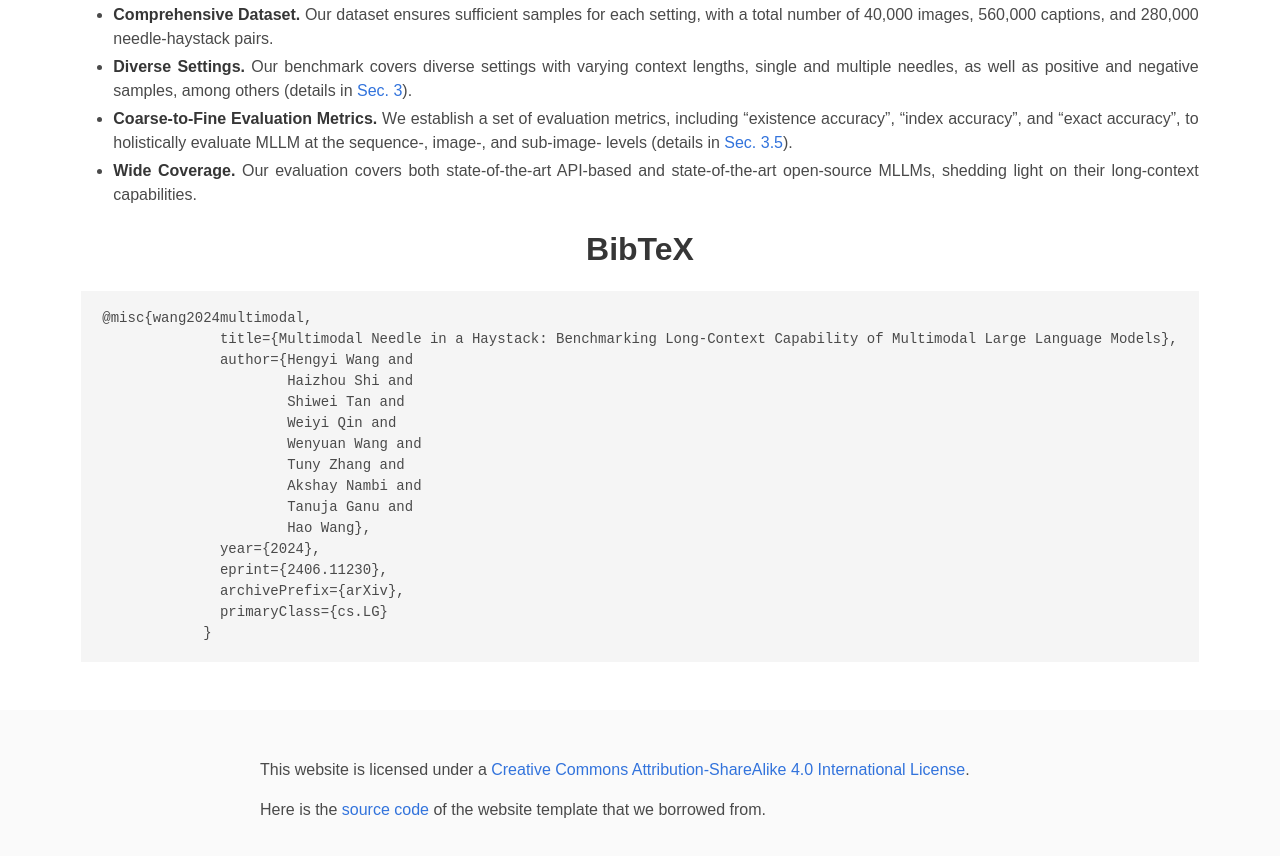
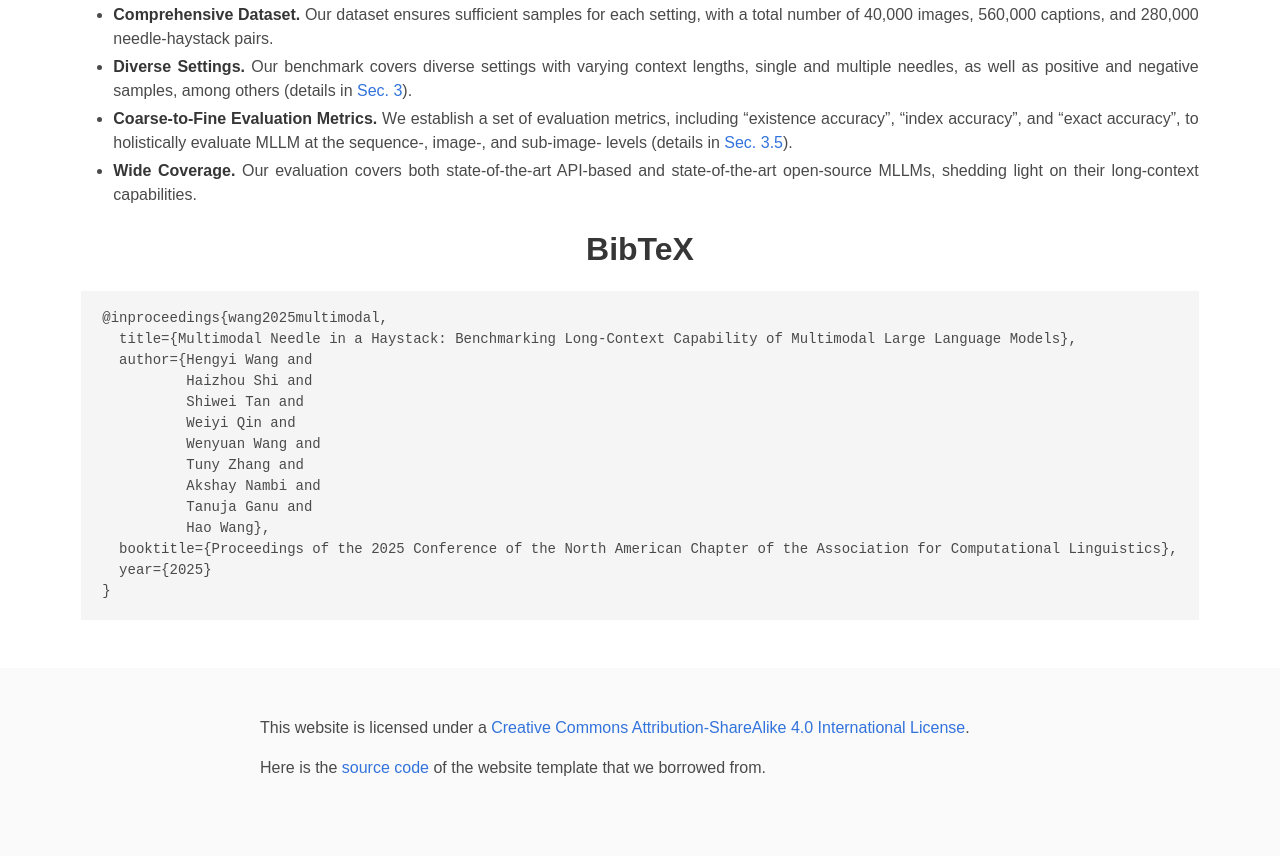
Before and after one commit to mmneedle/mmneedle.github.io, a plain HTML site: page index.htm in a window 1280 px wide. Shown: the part 2453-3309 px from the top of the page. Drawn offline with Linux system fonts and the light colour scheme; a script that the page names is missing; a web font is replaced by a local one.

Commit message:
Update index.htm

```diff
--- a/index.htm
+++ b/index.htm
@@ -205,7 +205,7 @@
            </div>
            <h2 class="title is-3">BibTeX</h2>
            <div class="content has-text-left">
-            <pre><code>@misc{wang2024multimodal,
+            <pre><code>@inproceedings{wang2025multimodal,
   title={Multimodal Needle in a Haystack: Benchmarking Long-Context Capability of Multimodal Large Language Models},
   author={Hengyi Wang and
           Haizhou Shi and
@@ -216,10 +216,8 @@
           Akshay Nambi and
           Tanuja Ganu and
           Hao Wang},
-              year={2024},
-              eprint={2406.11230},
-              archivePrefix={arXiv},
-              primaryClass={cs.LG}
+  booktitle={Proceedings of the 2025 Conference of the North American Chapter of the Association for Computational Linguistics},
+  year={2025}
 }</code></pre>
            </div>
         </div>
```
Lines whose indentation alone changed are shown as unchanged.
